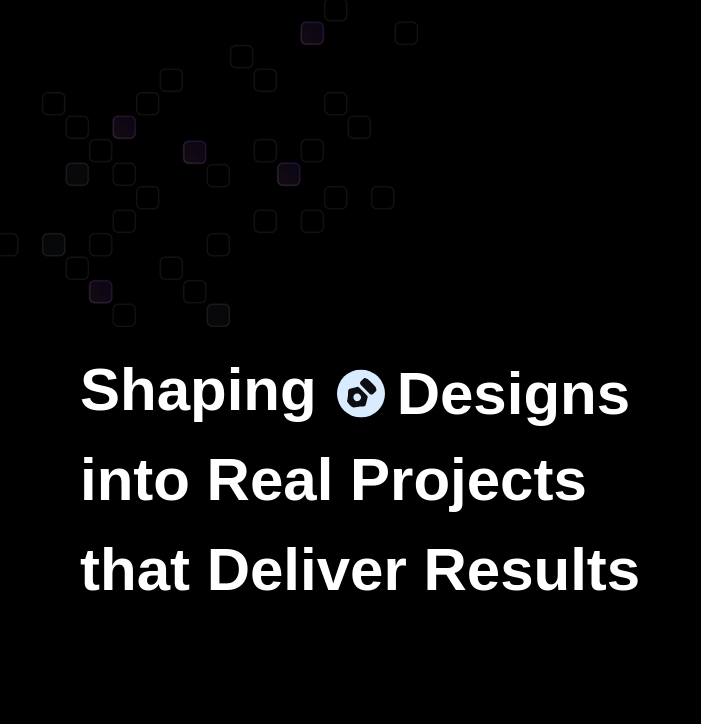
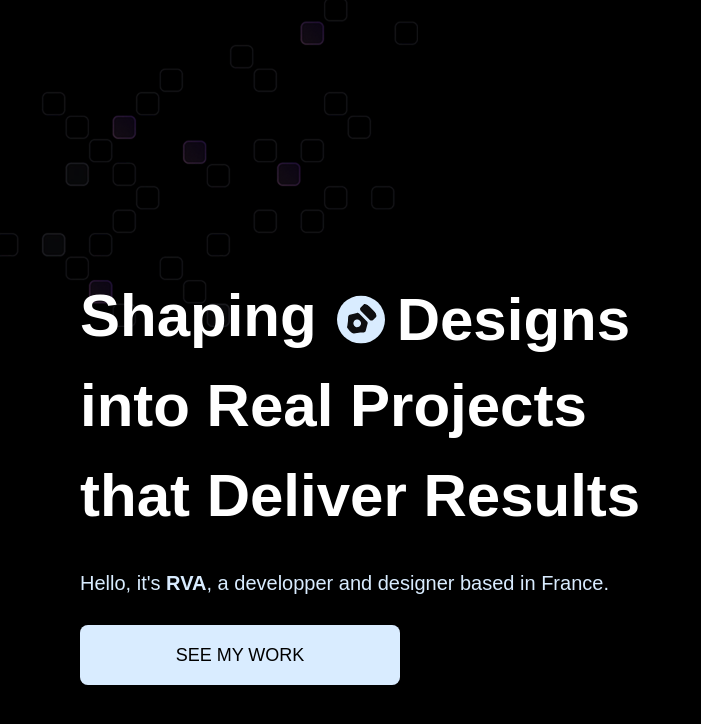
Before and after one commit to brsrez/my, a React (Vite) app: page / in a window 1280 px wide. Shown: the top 724 px of the page, without its empty margins (0-701 px from the left). Built offline with nearby package versions, Linux system fonts and the light colour scheme; a web font is replaced by a local one.

Commit message:
Hero/Left Side done

```diff
--- /dev/null
+++ b/src/components/Button.jsx
@@ -0,0 +1,17 @@
+import React from 'react'
+
+const Button = ({text, className, id}) => {
+  return (
+    <a className={`${className ?? ''} cta-wrapper`}>
+      <div className='cta-button group'>
+        <div className='bg-circle'></div>
+        <p className='text'>{text}</p>
+        <div className='arrow-wrapper'>
+          <img src='/public/images/arrow-down.svg' alt='arrow'/>
+        </div>
+    </div>
+    </a>
+  )
+}
+
+export default Button
--- a/src/sections/Hero.jsx
+++ b/src/sections/Hero.jsx
@@ -1,3 +1,4 @@
+import Button from "../components/Button";
 import { words } from "../constants";
 
 const Hero = () => {
@@ -7,7 +8,7 @@ const Hero = () => {
         <img src="/public/images/bg.png" alt="background" />
       </div>
       <div className="hero-layout">
-        {/* Left Side */}
+        {/* Left Side: Hero Content */}
         <header className="flex flex-col justify-center md:w-full w-screen md:px-20 px-5 ">
           <div className="flex flex-col gap-7">
             <div className="hero-text">
@@ -34,10 +35,22 @@ const Hero = () => {
               <h1>into Real Projects</h1>
               <h1>that Deliver Results</h1>
             </div>
+
+            <p className="text-white-50 md:text-xl relative z-10 pointer-events-none">
+              Hello, it's <b>RVA</b>, a developper and designer based in France.
+            </p>
+            <Button
+              className="md:w-80 w-60 md:h-16 h-12"
+              id="button"
+              text="See my Work"
+
+              />
           </div>
         </header>
 
-        {/* Right Side */}
+        {/* Right Side: 3D Model */}
+
+
       </div>
     </section>
   );
```
